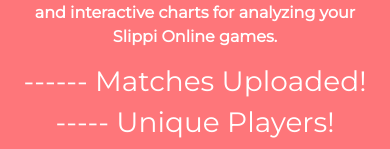
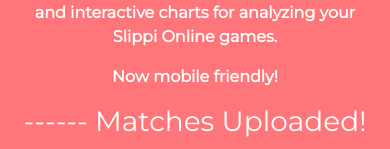
Before and after one commit to geoffreylao/chart-slp, a React (Create React App) app in the folder react-slip/: page / in a window 390 px wide. Shown: the part 408-557 px from the top of the page. Built offline with nearby package versions, Linux system fonts and the light colour scheme; no server answers.

Commit message:
mobile friendly text

```diff
--- a/react-slip/src/components/add-match.component.js
+++ b/react-slip/src/components/add-match.component.js
@@ -101,6 +101,7 @@
               <div className="col-lg-6 titleCol titleTextCol">
                 <h1 className="title-text">Chart.slp | Slippi Charts</h1>
                 <p className="title-text">This website is designed to provide simple and interactive charts for analyzing your Slippi Online games.</p>
+                <p className="title-text">Now mobile friendly!</p>
                 <h3>{this.state.gamesTotal ? this.state.gamesTotal : '------'} Matches Uploaded!</h3>
                 <h3>{this.state.playersTotal ? this.state.playersTotal : '-----'} Unique Players!</h3>
                 {/* <p className="title-text">Powered by Chart.js + Slippi-js</p> */}
```
